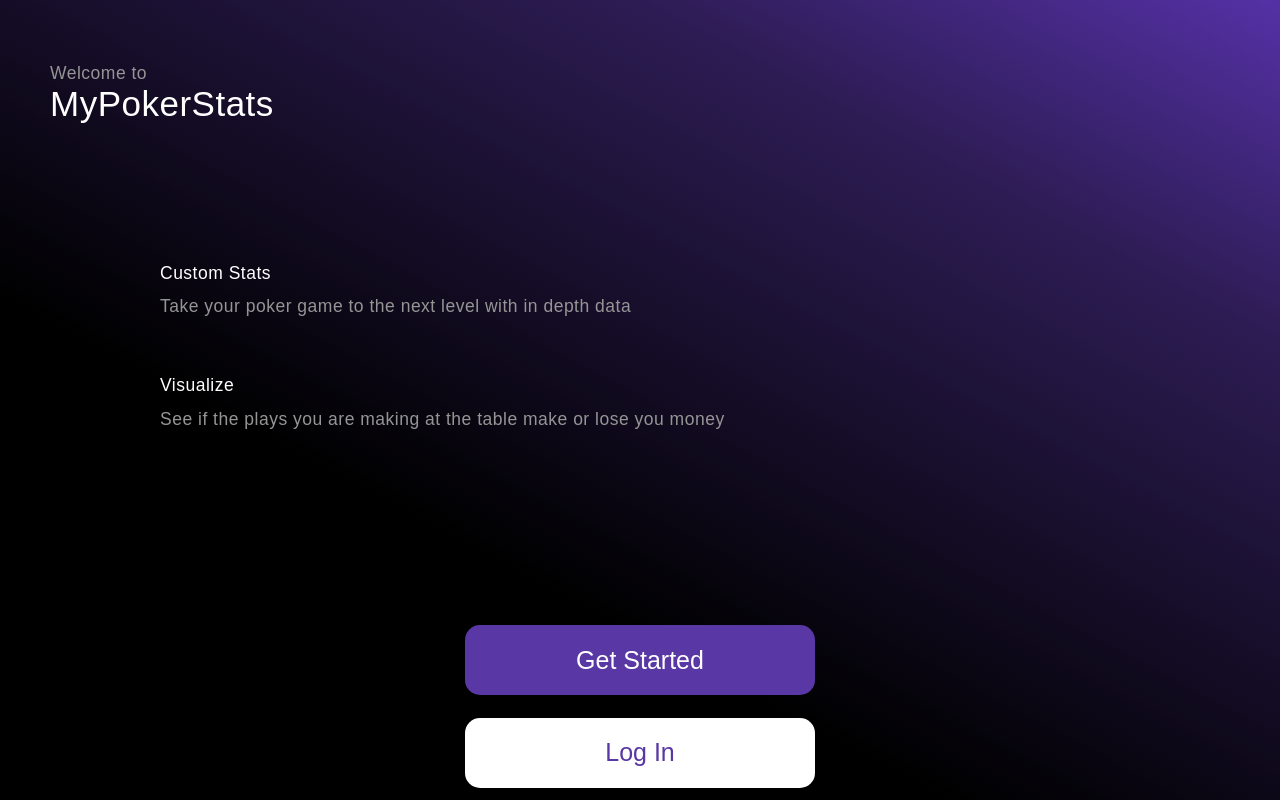
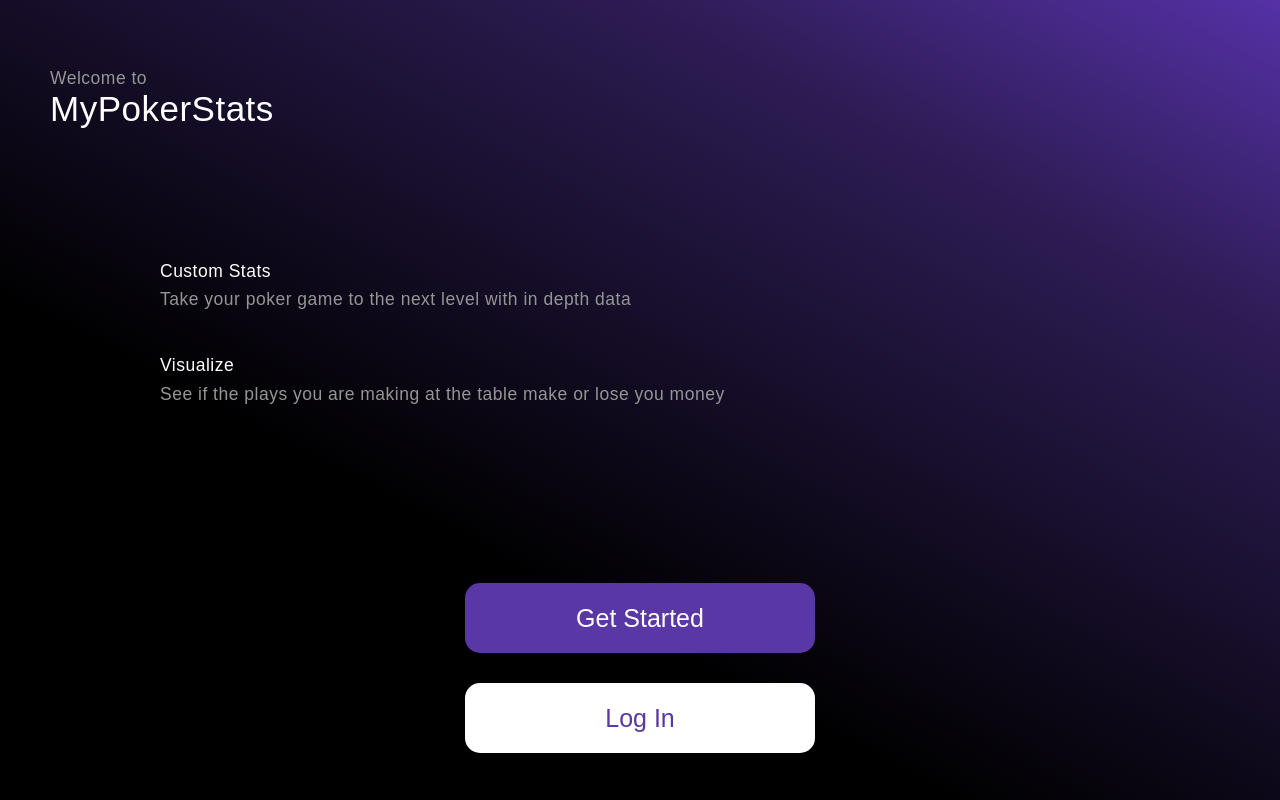
Before and after one commit to brockjbenson/My-Poker-Stats, a React (Create React App) app: page /about#/home in a window 1280 px wide. Built offline with nearby package versions, Linux system fonts and the light colour scheme; no server answers.

Commit message:
minor layout tweaks

```diff
--- a/src/components/App.css
+++ b/src/components/App.css
@@ -12,6 +12,10 @@
   --ft-weight-light: 200;
   --ft-weight-regular: 300;
   --ft-weight-bold: 400;
+}
+
+body {
+  overflow: hidden;
 }
 
 html {
@@ -258,7 +262,7 @@ button:active {
 .header {
   display: flex;
   flex-direction: column;
-  justify-content: space-evenly;
+  justify-content: flex-end;
   align-items: center;
   height: 20%;
 }
--- a/src/components/Pages/LandingPage/LandingPage.css
+++ b/src/components/Pages/LandingPage/LandingPage.css
@@ -13,7 +13,7 @@
 }
 
 .landing-body {
-  height: 50%;
+  height: 40%;
   display: flex;
   flex-direction: column;
   justify-content: center;
@@ -21,11 +21,15 @@
 }
 
 .landing-buttons {
-  height: 25%;
+  height: 30%;
   display: flex;
   flex-direction: column;
-  justify-content: space-evenly;
+  justify-content: flex-start;
   align-items: center;
+}
+
+.landing-buttons button {
+  margin-top: 2rem;
 }
 
 .landing-section {
```
